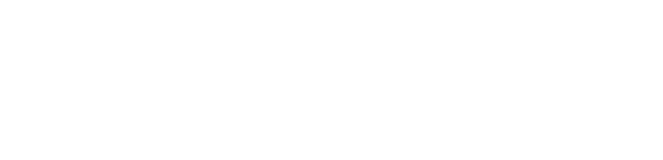
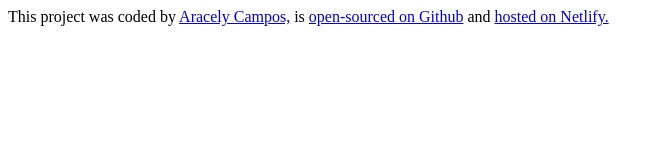
Before and after one commit to Aracely0504/Spanish-Poem-Generator, a plain HTML site: page index.html in a window 1280 px wide. Shown: the whole page, without its empty margins (0-663 px from the left). Drawn offline with Linux system fonts and the light colour scheme.

Commit message:
Added the footer

```diff
--- a/index.html
+++ b/index.html
@@ -7,6 +7,25 @@
     <title>AI Poem Generator</title>
   </head>
   <body>
+    <footer>
+      This project was coded by
+      <a href="https://github.com/Aracely0504" target="_blank"
+        >Aracely Campos,</a
+      >
+      is
+      <a
+        href="https://github.com/Aracely0504/Spanish-Poem-Generator"
+        target="_blank"
+        >open-sourced on Github</a
+      >
+      and
+      <a
+        href="https://spanish-poem-generator-shecodes.netlify.app/"
+        target="_blank"
+      >
+        hosted on Netlify.</a
+      >
+    </footer>
     <script src="src/index.js"></script>
   </body>
 </html>
```
